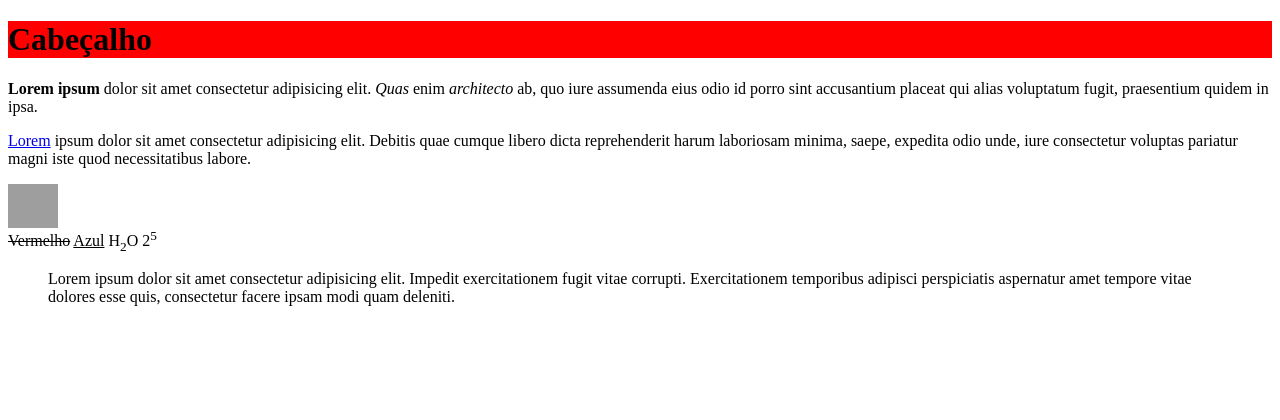
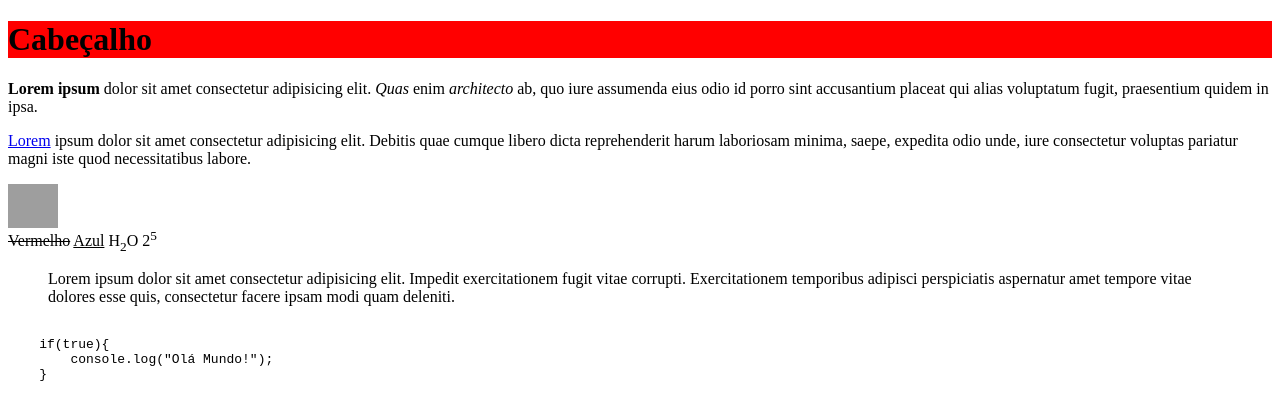
Before and after one commit to danilo-borges-dev/Curso_JavaScript_Typescript_Completo, a plain HTML site: page Secao_32/Aula_571/index.html in a window 1280 px wide. Drawn offline with Linux system fonts and the light colour scheme; grey boxes are pictures that could not be loaded.

Commit message:
Aula 573 finalizada

```diff
--- a/Secao_32/Aula_571/index.html
+++ b/Secao_32/Aula_571/index.html
@@ -24,5 +24,13 @@
             Lorem ipsum dolor sit amet consectetur adipisicing elit. Impedit exercitationem fugit vitae corrupti. Exercitationem temporibus adipisci perspiciatis aspernatur amet tempore vitae dolores esse quis, consectetur facere ipsam modi quam deleniti.
         </p>
     </blockquote>
+
+    <pre>
+        <code>
+    if(true){
+        console.log("Olá Mundo!");
+    }
+        </code>
+    </pre>
 </body>
 </html>
```
